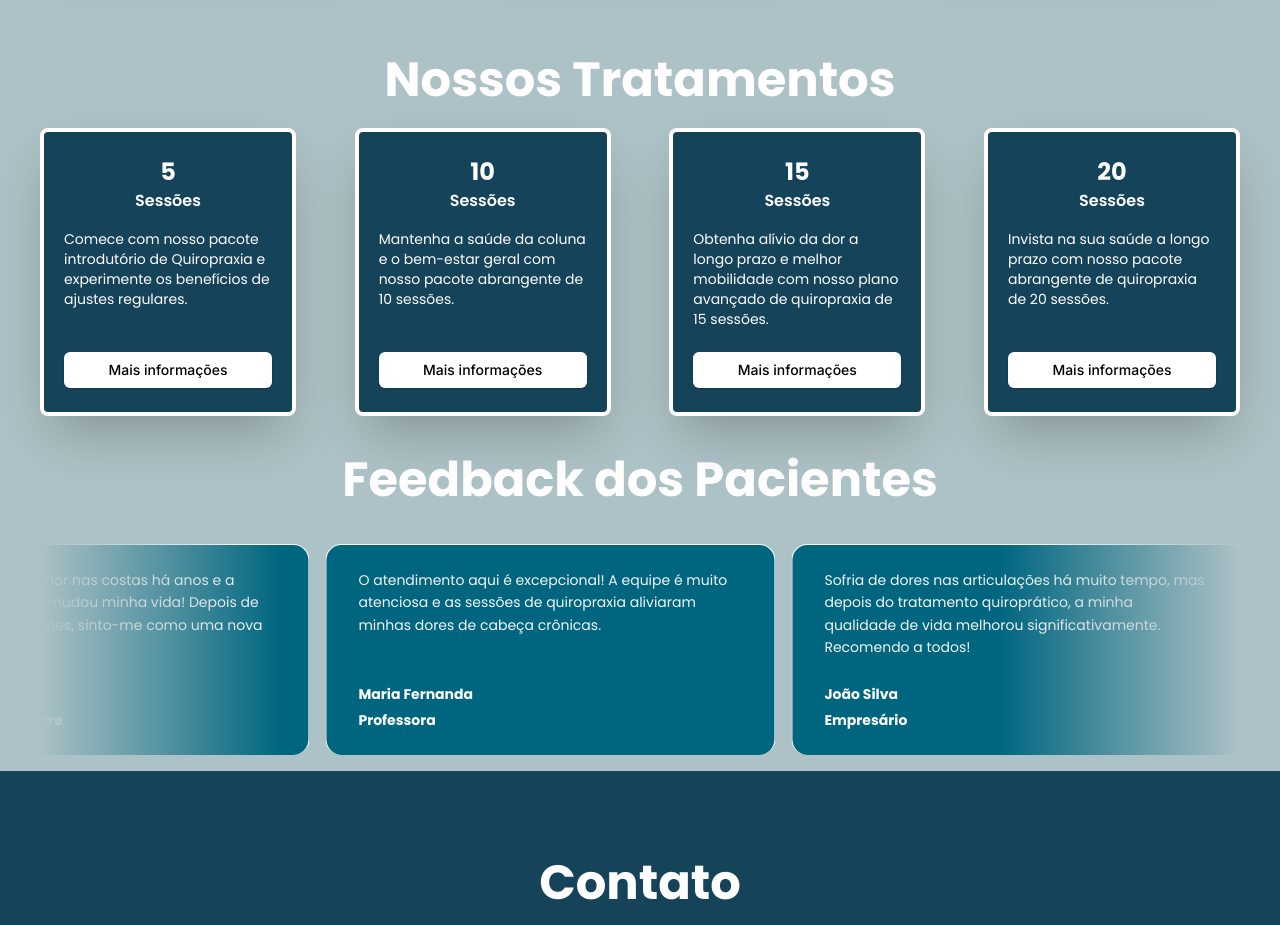
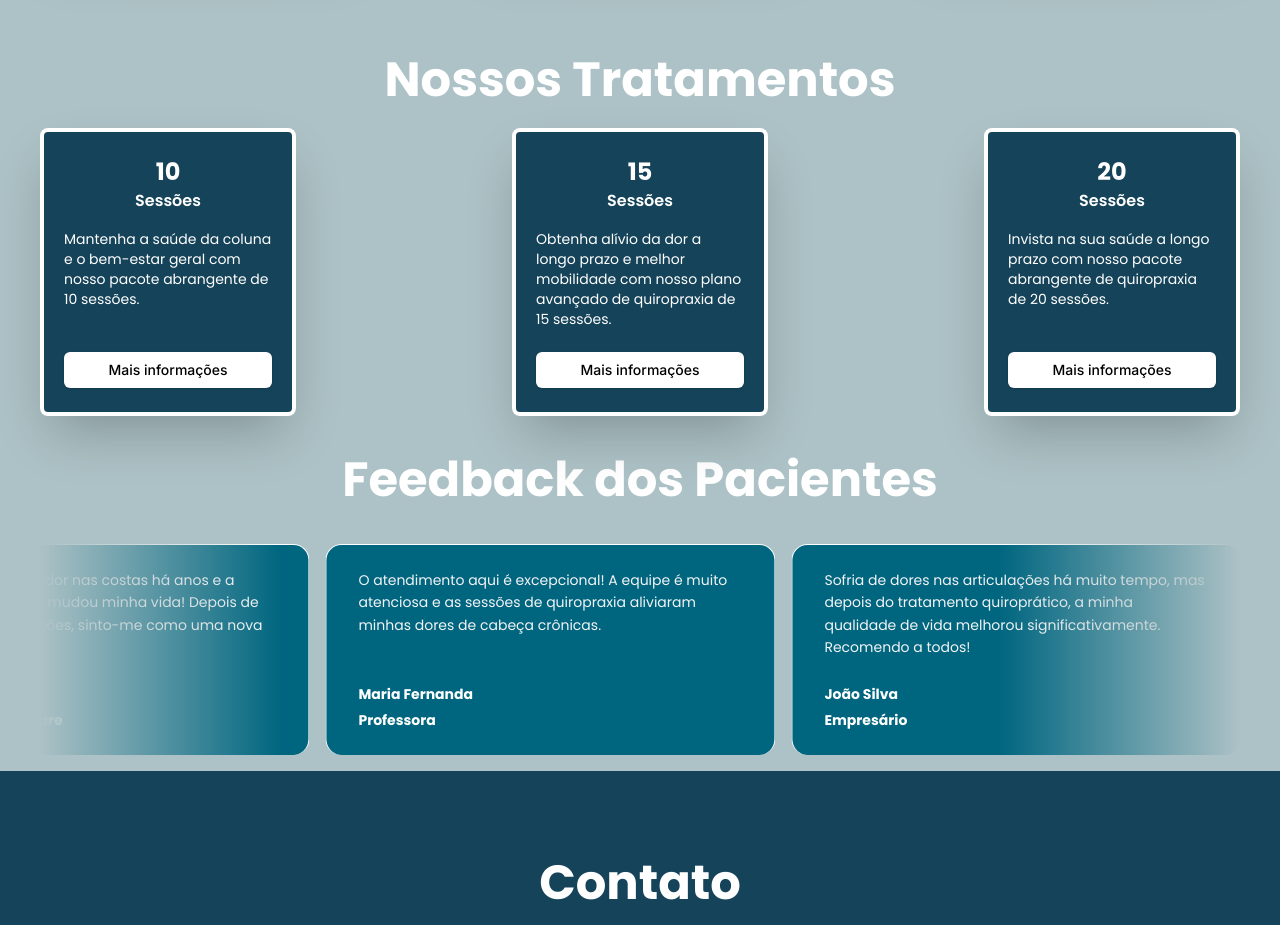
Before and after one commit to HenriqueBragaMoreira/quiropraxia-paulista, a Next.js app: page / in a window 1280 px wide. Shown: the part 1680-2605 px from the top of the page. Built offline with nearby package versions, Linux system fonts and the light colour scheme; grey boxes are pictures that could not be loaded.

Commit message:
refactor: 💡 removed the card from the 5 session plan

```diff
--- a/src/app/components/thirdContent/index.tsx
+++ b/src/app/components/thirdContent/index.tsx
@@ -18,58 +18,6 @@ export function ThirdContent() {
             <h2 className="text-3xl md:text-5xl font-bold text-center">Nossos Tratamentos</h2>
           </WhileInViewAnimation>
           <WhileBlockInViewAnimation>
-            <FlippingCard
-              frontContent={
-                <div className="flex flex-col justify-between h-64 w-52 lg:h-72 lg:w-64 bg-[#154359] rounded-lg shadow-2xl py-6 px-5 border-[4px] border-white">
-                  <div className="flex flex-col items-center gap-4">
-                    <div>
-                      <h2 className="text-2xl font-bold text-center">5</h2>
-                      <span className="font-semibold">Sessões</span>
-                    </div>
-                    <span className="text-xs lg:text-sm">
-                      Comece com nosso pacote introdutório de Quiropraxia e experimente os
-                      benefícios de ajustes regulares.
-                    </span>
-                  </div>
-                  <Button className="bg-white text-black hover:bg-white/80">
-                    Mais informações
-                  </Button>
-                </div>
-              }
-              backContent={
-                <div className="flex flex-col gap-1 lg:gap-3 h-full w-full bg-[#154359] rounded-lg shadow-2xl py-6 px-5 border-[4px] border-white">
-                  <div className="flex justify-between w-full">
-                    <ChevronLeft name="Icone para voltar" className="cursor-pointer" />
-                    <span>Preços</span>
-                    <div />
-                  </div>
-                  <div className="flex flex-col gap-1 lg:gap-2">
-                    <div className="flex gap-4 justify-center items-center">
-                      <Check size={18} />
-                      <span className="text-xs">Tratamento Personlizado!</span>
-                    </div>
-                    <div className="flex gap-4 justify-center items-center">
-                      <Check size={18} />
-                      <span className="text-xs">5 sessões de quiropraxia!</span>
-                    </div>
-                  </div>
-                  <div className="flex flex-col justify-center items-center lg:gap-2 mt-1 lg:mt-3">
-                    <span className="lg:text-xl font-semibold">R$760,00 á vista</span>
-                    <span>ou</span>
-                    <span>4x de R$200,00</span>
-                  </div>
-                  <a
-                    href="https://api.whatsapp.com/send?phone=5511911050123&text=Ol%C3%A1,%20vim%20pelo%20site%20e%20quero%20adquirir%20aqui%20com%20voc%C3%AAs%C2%A0o%C2%A0plano%C2%A05!"
-                    target="_blank"
-                    className="flex justify-around text-xs lg:text-sm font-semibold text-center mt-1 lg:mt-0 py-1 lg:py-2 bg-white hover:bg-white/80 text-black rounded-lg items-center cursor-pointer"
-                  >
-                    <Whatsapp className="size-5" />
-                    Adquira agora!
-                  </a>
-                </div>
-              }
-            />
-
             <FlippingCard
               frontContent={
                 <div className="flex flex-col justify-between h-64 w-52 lg:h-72 lg:w-64 bg-[#154359] rounded-lg shadow-2xl py-6 px-5 border-[4px] border-white">
```
